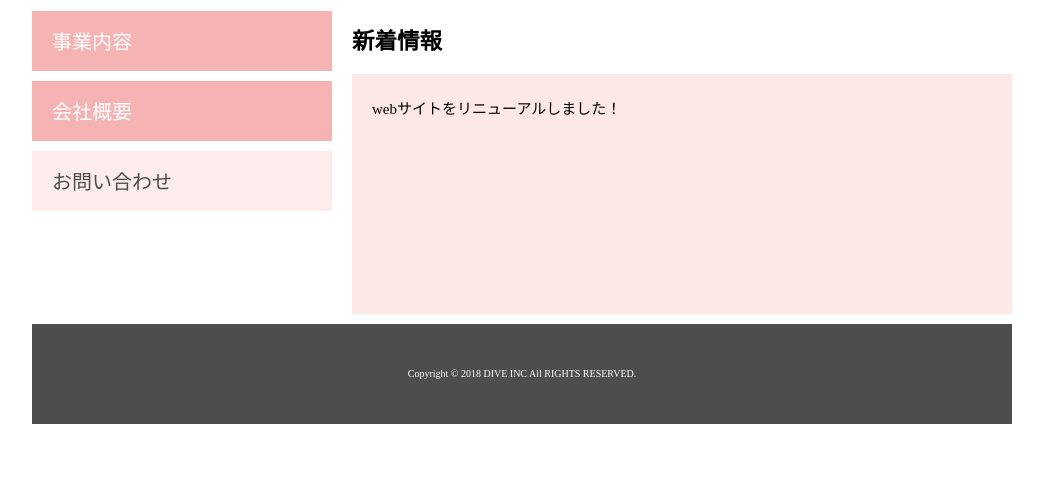
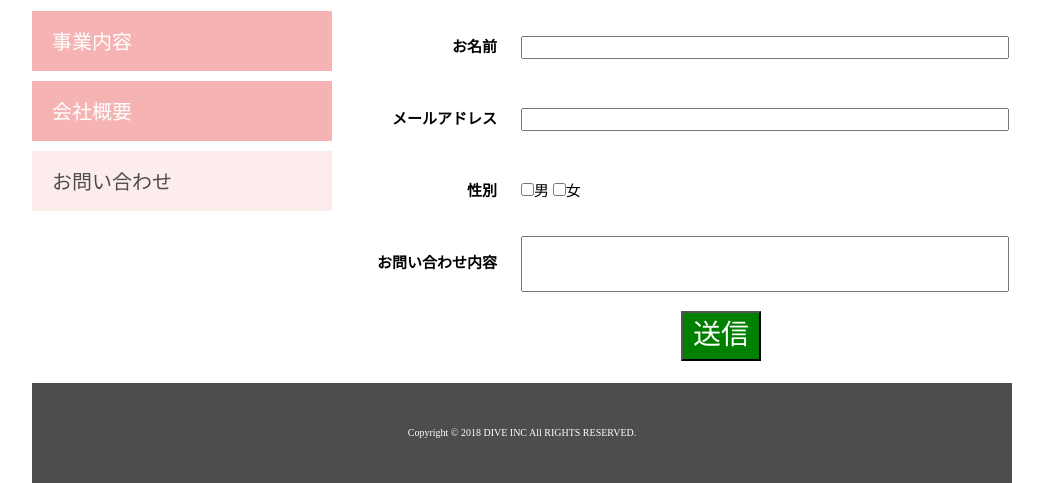
Before and after one commit to hirokore/DIVE_html_easy, a plain HTML site: page contact.html in a window 1280 px wide. Shown: the part 787-1270 px from the top of the page, without its empty margins (118-1161 px from the left). Before the commit the page ends 1211 px from the top, so only its background shows below. Drawn offline with Linux system fonts and the light colour scheme.

Commit message:
update: 4file

```diff
--- a/contact.html
+++ b/contact.html
@@ -5,6 +5,7 @@
     <meta http-equiv="content-type" content="text/html" charset="utf-8">
     <link rel="stylesheet" href="./css/normalize.css">
     <link rel="stylesheet" href="./css/style.css">
+    <link rel="stylesheet" href="./css/contact.css">
     <title>株式会社DIVE</title>
   </head>
   <body>
@@ -22,7 +23,7 @@
           </ul>
         </nav>
       </header>
-      <img src="./images/TOP.png" class="image_area">
+      <img src="./images/contact.png" class="image_area">
       <div class="wrapper clearfix">
         <aside class="side_menu">
           <nav>
@@ -34,12 +35,39 @@
           </nav>
         </aside>
         <article class="content">
-          <h2>新着情報</h2>
-          <div class="news">
-            <ul>
-              <li>webサイトをリニューアルしました！</li>
-            </ul>
-          </div>
+          <table class="contact">
+            <tr>
+              <th>お名前</th>
+              <td>
+                <input class="c_name" type="text">
+              </td>
+            </tr>
+            <tr>
+              <th>メールアドレス</th>
+              <td>
+                <input class="c_mail" type="email">
+              </td>
+            </tr>
+            <tr>
+              <th>性別</th>
+              <td>
+                <input class="c_man" type="checkbox" name="gender" value="ok">男
+                <input class="c_femail" type="checkbox" name="gender" value="bad">女
+              </td>
+            </tr>
+            <tr>
+              <th>お問い合わせ内容</th>
+              <td>
+                <input class="c_content" type="text">
+              </td>
+            </tr>
+            <tr>
+              <th></th>
+              <td>
+                <input class="c_send" type="submit" value="送信">
+              </td>
+            </tr>
+          </table>
         </article>
       </div>
       <footer class="footer">
--- /dev/null
+++ b/css/contact.css
@@ -0,0 +1,48 @@
+.contact {
+}
+
+.contact tr {
+  height: 7rem;
+}
+
+.contact th {
+  text-align: right;
+  width: 150px;
+}
+
+.contact .c_name {
+  width: 480px;
+}
+
+.contact .c_mail {
+  width: 480px;
+}
+
+.contact .c_men {
+}
+
+.contact .c_femail {
+  margin-left: 0px;
+}
+
+.contact input {
+  margin-left: 20px;
+}
+
+.contact .c_content {
+  height: 5rem;
+  width: 480px;
+}
+
+.contact .c_send {
+  margin-left: 180px;
+  font-size: 28px;
+  color: white;
+  background-color: green;
+  height: 5rem;
+  width: 80px;
+}
+
+.contact .c_send:hover {
+  opacity: 0.8;
+}
--- a/css/style.css
+++ b/css/style.css
@@ -79,9 +79,6 @@ li {
 .banner {
   margin-top: 20px;
 }
-.banner:hover {
-  opacity: 0.6;
-}
 .banner img {
   width: 100%;
 }
@@ -108,9 +105,6 @@ li {
 }
 .banner_content p {
   display: table-cell;
-}
-.banner_content p:hover {
-  opacity: 0.6;
 }
 .banner_content p img {
   width: 100%;
```
Also changed, not shown: company.html (+0 -1 lines), test.html (+14 -19 lines).
